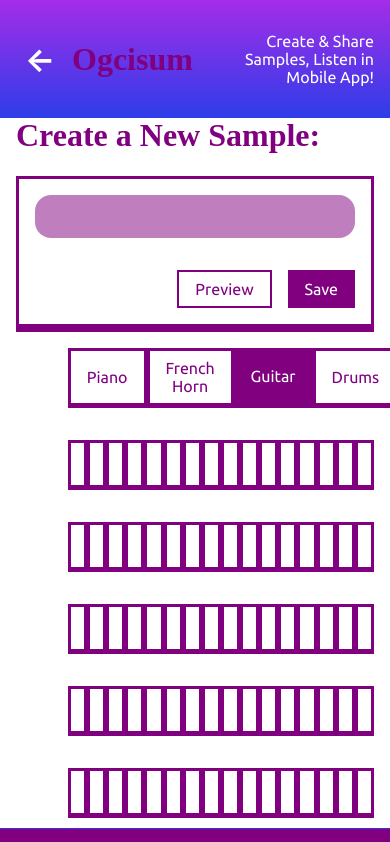
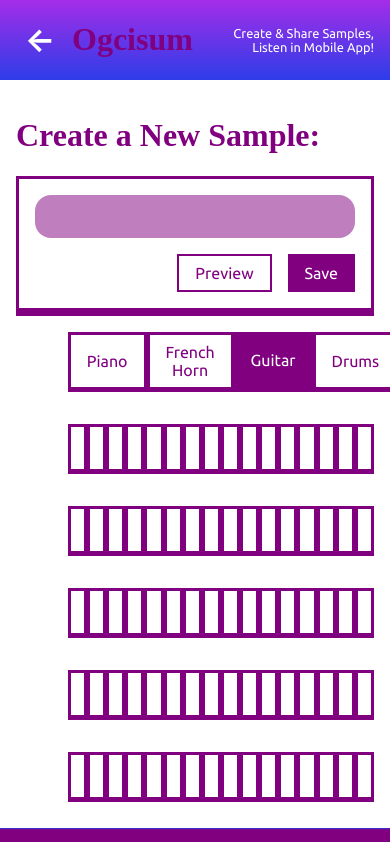
Before and after one commit to hazlazuardi/ogcisum_web, a React (Create React App) app: page /create in a window 390 px wide. Shown: the top 842 px of the page. Built offline with nearby package versions, Linux system fonts and the light colour scheme; no server answers; a web font is replaced by a local one.

Commit message:
refactor: responsive cards

```diff
--- a/src/App.css
+++ b/src/App.css
@@ -66,10 +66,3 @@ html {
   align-self: center;
 
 }
-
-
-@media (prefers-reduced-motion: no-preference) {
-  .App-logo {
-    animation: App-logo-spin infinite 20s linear;
-  }
-}
--- a/src/components/Cards/Card.module.css
+++ b/src/components/Cards/Card.module.css
@@ -12,13 +12,13 @@
 .sample_card_container {
     display: flex;
     justify-content: space-between;
-    flex-wrap: wrap;
+    flex-wrap: nowrap;
 }
 
 .sample_card_item_action {
-    justify-self: end;
+    /* justify-self: end; */
     align-self: center;
-    padding: 1rem 0 1rem 1rem;
+    /* padding: 1rem; */
     display: flex;
     justify-content: flex-end;
     column-gap: 1rem;
@@ -32,6 +32,7 @@
 .sample_text_field_container {
     display: flex;
     /* justify-content: space-between; */
+    column-gap: 1rem;
 }
 
 .text_field {
@@ -46,6 +47,7 @@
 @media (max-width: 500px) {
     .sample_text_field_container {
         flex-wrap: wrap;
+        padding: 0 0 1rem 0;
     }
 
     .text_field {
@@ -53,6 +55,14 @@
     }
 
     .sample_card_item_action {
-        flex-grow: 1;
+        width: 100%;
+        justify-items: flex-end;
+        /* padding: 1rem; */
+    }
+
+    .sample_card_container {
+        display: flex;
+        flex-direction: column;
+        padding: 0 0 1rem 0;
     }
 }
--- a/src/components/Header/Header.module.css
+++ b/src/components/Header/Header.module.css
@@ -22,6 +22,7 @@
     cursor: pointer;
     outline: inherit;
     text-decoration: none;
+    font-size: medium;
 }
 
 .header_logo_container {
@@ -45,9 +46,10 @@
 }
 
 .header_tagline {
-    padding: 1rem;
+    padding: 0 1rem;
     color: var(--headerTextColor);
     text-align: end;
+    font-size: 0.8rem;
 }
 
 .content {
--- a/src/helpers/apiCalls.js
+++ b/src/helpers/apiCalls.js
@@ -41,7 +41,6 @@ const API_KEY = process.env.REACT_APP_API_KEY;
 const READ_SAMPLES_URL = (limit, order) => `${API_HOST}?apiKey=${API_KEY}&mode=read&endpoint=samples&limit=${limit}&order=${order}`
 const READ_SAMPLES_TO_LOCATIONS_URL = (limit, order) => `${API_HOST}?apiKey=${API_KEY}&mode=read&endpoint=samples_to_locations&limit=${limit}&order=${order}`
 const READ_LOCATIONS_URL = (limit, order) => `${API_HOST}?apiKey=${API_KEY}&mode=read&endpoint=locations&limit=${limit}&order=${order}`
-const DELETE_SAMPLES_TO_LOCATIONS_URL = (id) => `${API_HOST}?apiKey=${API_KEY}&mode=delete&endpoint=samples_to_locations&id=${id}`
 
 export const fetchSample = async (setSample, sampleId) => {
     const localStorageData = JSON.parse(localStorage.getItem('samples'));
```
Also changed, not shown: src/dummy/pianoPayload.json (deleted, +0 -142 lines).
